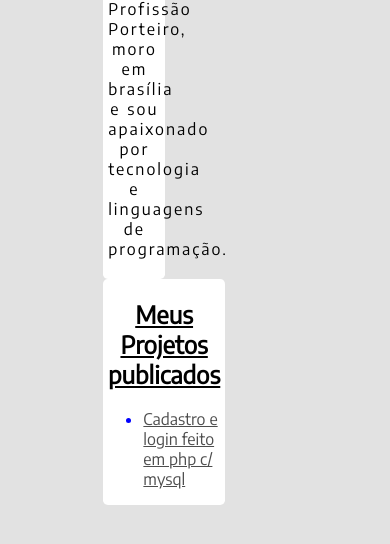
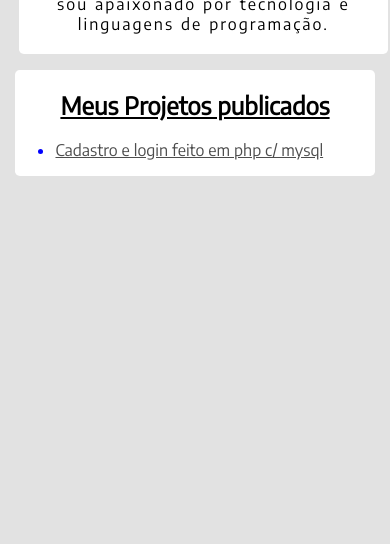
Before and after one commit to MarceloLii/perfil, a plain HTML site: page index.html in a window 390 px wide. Shown: the part 296-840 px from the top of the page. Drawn offline with Linux system fonts and the light colour scheme.

Commit message:
Update style.css

```diff
--- a/css/style.css
+++ b/css/style.css
@@ -77,3 +77,8 @@ h2.title{
     font-family: 'Sora-Bold';
     font-weight: bold;
 }
+@media only screen and (max-width: 860px) {
+    .container {width: 96%;margin:3rem auto;}
+    .main {width:100%;margin:1rem 0;}
+    .sidebar {width:100%;}
+}
```
